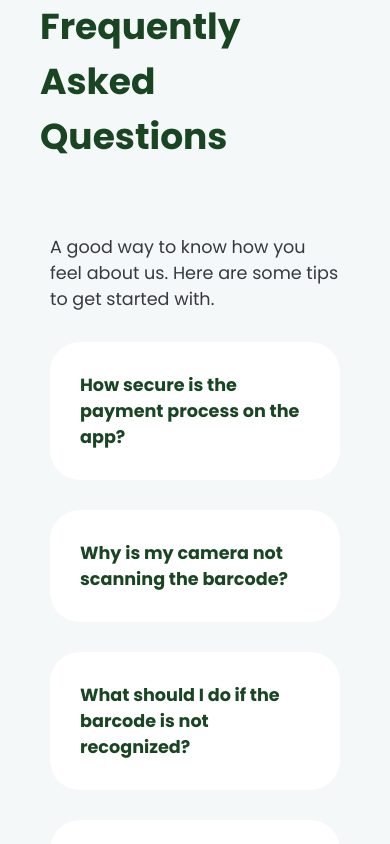
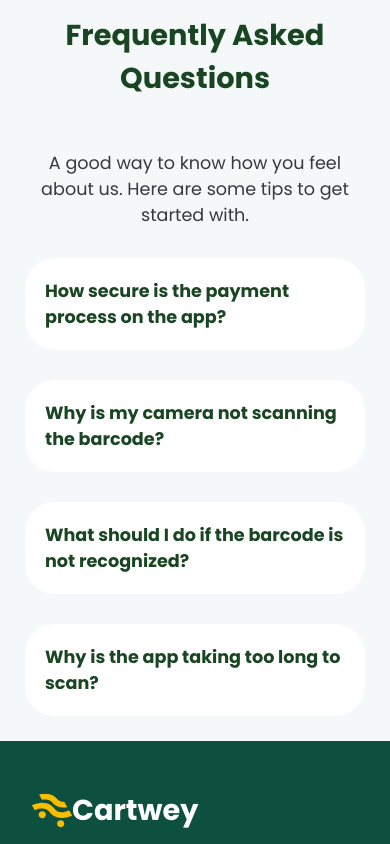
Before and after one commit to Adex324/cartwey_clone, a React (Vite) app: page /contact in a window 390 px wide. Shown: the part 1880-2724 px from the top of the page. Built offline with nearby package versions, Linux system fonts and the light colour scheme.

Commit message:
mass changes

```diff
--- a/src/components/CarouselSteps/CarouselSteps.css
+++ b/src/components/CarouselSteps/CarouselSteps.css
@@ -52,10 +52,16 @@
   }
   @media (max-width: 768px) {
     .step-video {
-        width: 90%;
+        width: 100%;
         height: 85vh;}
         .swiper{
             align-items: center;
             margin-left: 10px;
           }
+          .carousel-wrapper {
+            padding: 10px ;
+          }
+          .carousel-container {
+            padding:  20px;
     }
+  }
--- a/src/components/Faq/Faq.css
+++ b/src/components/Faq/Faq.css
@@ -71,7 +71,12 @@
     .faq_title{
         color: rgba(6, 54, 17, 0.925);
         font-size: 1.5rem;
+
+        text-align: center;
     }
+    .faq_temp_title {
+        text-align: left;
+}
     .faq{
         display:flex;
        flex-direction: column;
@@ -84,3 +89,23 @@
         font-size: 1.1rem;
 }
 }
+@media (max-width: 598px) {
+    .faq_title{
+        padding: 10px;
+        font-size: 1.2rem;
+        text-align: center;
+    }
+    .faq_main{
+        padding: 20px;
+        text-align: center;
+    }
+    .faq_temp{
+        padding: 20px;
+    }
+    .faq{
+        margin-top: 40px;
+        padding: 5px;
+
+    }
+
+}
--- a/src/components/Footer/Footer.css
+++ b/src/components/Footer/Footer.css
@@ -23,11 +23,16 @@
 
   .brand .logo {
     font-size: 1.8rem;
-    color: #ffcc00; /* Yellow color for Cartwey */
+    color: #ffffff; /* Yellow color for Cartwey */
     margin-bottom: 1rem;
     background: #0d503f;
+    display: flex;
+
   }
-
+  .logo img{
+    background: none;
+    width: 40px;
+  }
   .brand p {
     margin-bottom: 1rem;
     line-height: 1.5;
@@ -93,3 +98,10 @@
   .footer_bottom p{
     background: #0d503f;
   }
+  @media (max-width:598px){
+    .footer_container{
+      text-align: left;
+      padding: 0px;
+    }
+
+  }
--- a/src/components/Footer/Footer.jsx
+++ b/src/components/Footer/Footer.jsx
@@ -1,7 +1,7 @@
 import React from "react";
 import './Footer.css';
 import { Link } from 'react-router-dom';
-
+import cart_icon from '../../assets/cart-logo.svg'
 import ig from "../../assets/ig.svg";
 import x from "../../assets/x.svg";
 import linkedin from "../../assets/linkedin.svg" ;
@@ -12,7 +12,7 @@ const Footer = () => {
       <div className="footer_container">
 
         <div className="footer_section brand">
-          <h1 className="logo">Cartwey</h1>
+          <h1 className="logo"><img src={cart_icon} alt="" />Cartwey</h1>
           <p>Reimagining retail for a smarter shopping experience</p>
           <div className="social_icons">
             <img src={ig} alt="" />
--- a/src/components/Hero/Hero.css
+++ b/src/components/Hero/Hero.css
@@ -118,8 +118,21 @@
       font-size: 4rem;
     }
   }
-  @media (max-width: 568px) {
+  @media (max-width: 598px) {
     .hero-text h1 {
       font-size: 2rem;
     }
+    .hero-text{
+      display: flex;
+      flex-direction: column;
+      gap:25px;
+      width: 100%;
+    }
+    .hero-text p{
+      font-size:16px;
   }
+  .hero{
+    margin-top: 25px;
+    padding: 20px;
+  }
+  }
--- a/src/components/Waitlist/Waitlist.css
+++ b/src/components/Waitlist/Waitlist.css
@@ -212,4 +212,19 @@ form {
     .wait_div h2{
         display: none;
     }
+    .waitlist_form button{
+        padding: 15px;
+        gap:2px;
+        width: 90%;
+    }
+    .waitlist_form button img{
+
+        width: 25px;
+    }
+    .get{
+
+
+        font-size: 0.6rem;
+        gap:5px;
+    }
 }
--- a/src/components/Why_cartwey/Why_cartwey.css
+++ b/src/components/Why_cartwey/Why_cartwey.css
@@ -217,6 +217,9 @@
         grid-template-columns: 1fr;
         padding: 0px;
     }
+    .why_text img{
+        width: 35px;
+    }
     .why_card{
         padding: 10px;
     }
@@ -224,3 +227,10 @@
         padding:0px;
 }
 }
+@media (max-width: 598px) {
+    .why_cartwey{
+        align-items: center;
+        text-align: center;
+        padding: 15px;
+        }
+}
--- a/src/pages/About.css
+++ b/src/pages/About.css
@@ -132,6 +132,7 @@
     text-align: center;
     padding: 20px;
     background: none;
+    font-weight: 500;
 
 
   }
@@ -300,13 +301,20 @@
   .description{
     font-size: 0.7rem;
   }
+  .who_we_p img{
+    width: 350px;
+   }
 }
 @media (max-width: 598px){
   .description{
-    padding: 35px;
+    padding: 10px;
     font-size: 1rem;
   }
   .who_we_p{
-    padding: 40px;
+    padding: 2px;
   }
+  .mission_text{
+    gap:10px;
+  }
+
 }
```
